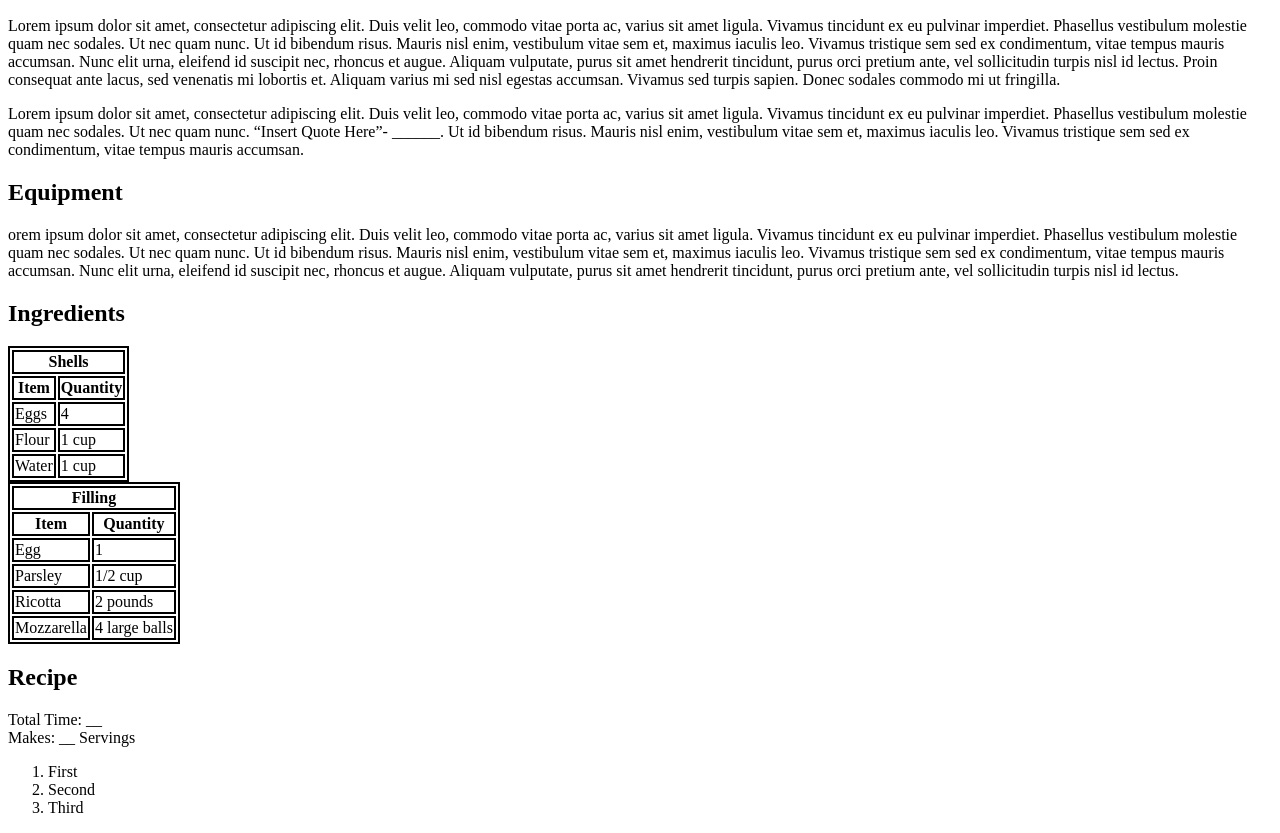
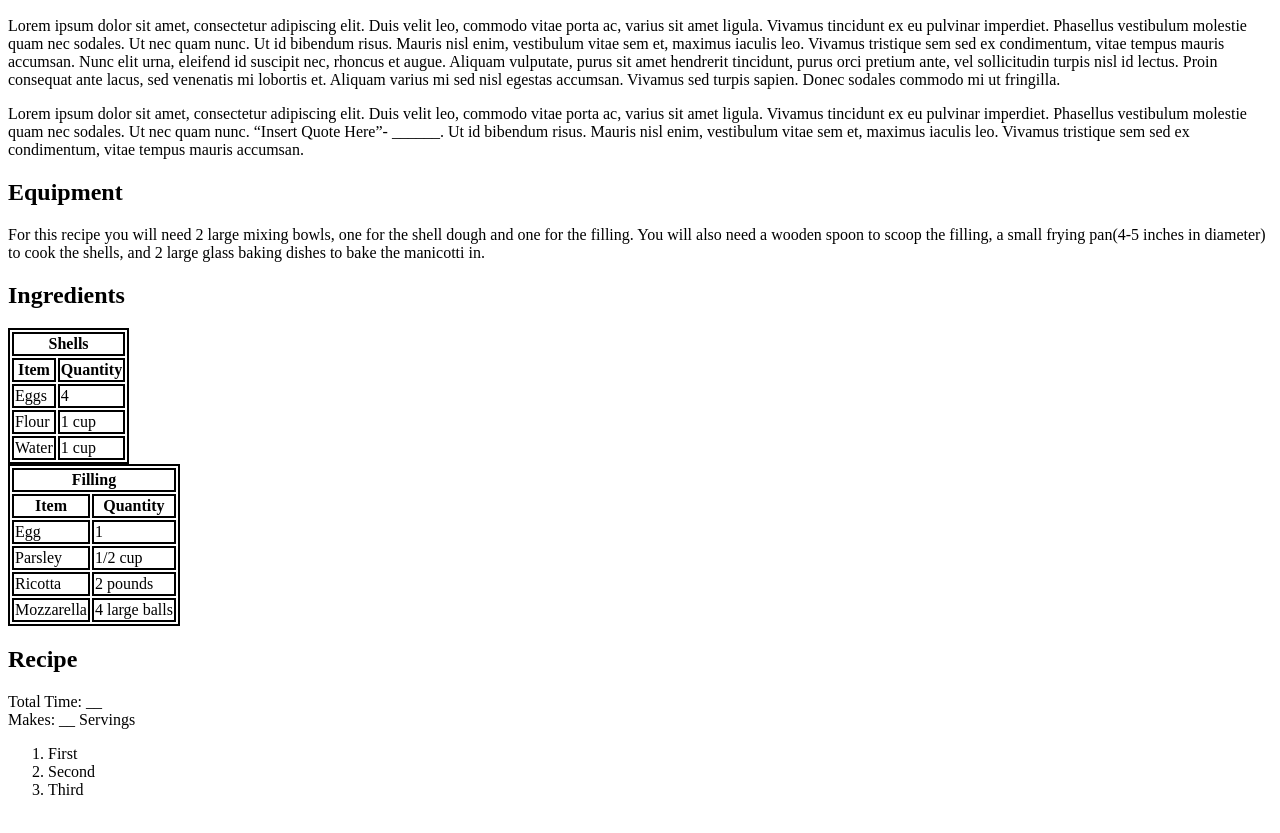
Before and after one commit to Evie-Strings/Evie-Strings.github.io, a plain HTML site: page projects/recipes/2.html in a window 1280 px wide. Shown: the part 110-943 px from the top of the page. Drawn offline with Linux system fonts and the light colour scheme.

Commit message:
writing the equipment secion on page 2

```diff
--- a/projects/recipes/2.html
+++ b/projects/recipes/2.html
@@ -17,7 +17,7 @@
 		<p>Lorem ipsum dolor sit amet, consectetur adipiscing elit. Duis velit leo, commodo vitae porta ac, varius sit amet ligula. Vivamus tincidunt ex eu pulvinar imperdiet. Phasellus vestibulum molestie quam nec sodales. Ut nec quam nunc. Ut id bibendum risus. Mauris nisl enim, vestibulum vitae sem et, maximus iaculis leo. Vivamus tristique sem sed ex condimentum, vitae tempus mauris accumsan. Nunc elit urna, eleifend id suscipit nec, rhoncus et augue. Aliquam vulputate, purus sit amet hendrerit tincidunt, purus orci pretium ante, vel sollicitudin turpis nisl id lectus. Proin consequat ante lacus, sed venenatis mi lobortis et. Aliquam varius mi sed nisl egestas accumsan. Vivamus sed turpis sapien. Donec sodales commodo mi ut fringilla.</p>
 		<p>Lorem ipsum dolor sit amet, consectetur adipiscing elit. Duis velit leo, commodo vitae porta ac, varius sit amet ligula. Vivamus tincidunt ex eu pulvinar imperdiet. Phasellus vestibulum molestie quam nec sodales. Ut nec quam nunc. <q>Insert Quote Here</q>- ______. Ut id bibendum risus. Mauris nisl enim, vestibulum vitae sem et, maximus iaculis leo. Vivamus tristique sem sed ex condimentum, vitae tempus mauris accumsan.</p>
 		<h2>Equipment</h2>
-		<p>orem ipsum dolor sit amet, consectetur adipiscing elit. Duis velit leo, commodo vitae porta ac, varius sit amet ligula. Vivamus tincidunt ex eu pulvinar imperdiet. Phasellus vestibulum molestie quam nec sodales. Ut nec quam nunc. Ut id bibendum risus. Mauris nisl enim, vestibulum vitae sem et, maximus iaculis leo. Vivamus tristique sem sed ex condimentum, vitae tempus mauris accumsan. Nunc elit urna, eleifend id suscipit nec, rhoncus et augue. Aliquam vulputate, purus sit amet hendrerit tincidunt, purus orci pretium ante, vel sollicitudin turpis nisl id lectus.</p>
+		<p>For this recipe you will need 2 large mixing bowls, one for the shell dough and one for the filling. You will also need a wooden spoon to scoop the filling, a small frying pan(4-5 inches in diameter) to cook the shells, and 2 large glass baking dishes to bake the manicotti in.</p>
 		<h2>Ingredients</h2>
 		<table>
 			<tr>
```
